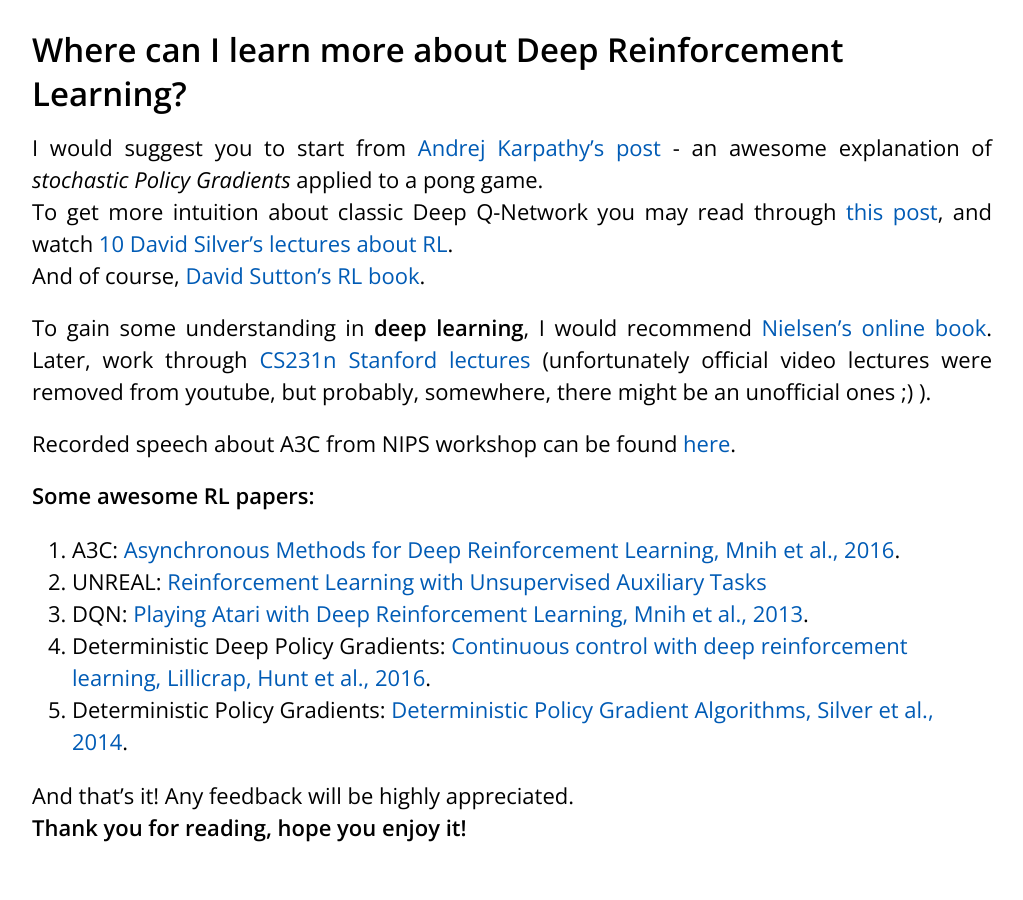
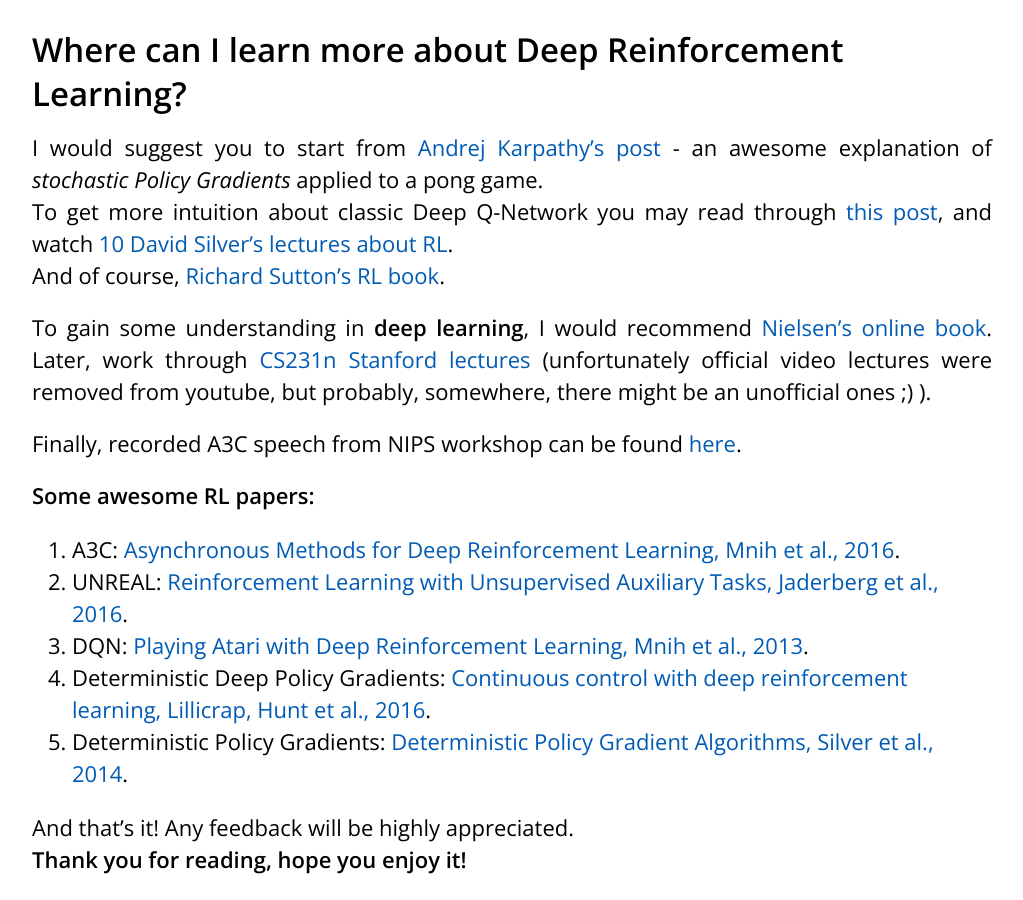
Before and after one commit to dbobrenko/dbobrenko.github.io, a Jekyll site: the page built from _posts/2016-11-03-async-deeprl.md, in a window 1280 px wide and 900 px high, scrolled down 12675 px. Shown: the whole window, without its empty margins (128-1151 px from the left). Built offline with Jekyll 4.4.1, drawn with Linux system fonts in a browser that asks for light colours; formulas are drawn with MathJax 3; comment, search, counter and statistics services are not loaded; some of the changed text lies outside the part shown.

Commit message:
Corrected some citing

```diff
--- a/_posts/2016-11-03-async-deeprl.md
+++ b/_posts/2016-11-03-async-deeprl.md
@@ -80,7 +80,7 @@
 {% include image.html
     img="/assets/posts/async-deeprl/onestep_alg.jpg"
     title="Asynchronous Q-Learning algorithm pseudo-code"
-    caption="Figure 2: Asynchronous Q-Learning algorithm pseudo-code (Mnih et al, 2016)."
+    caption="Figure 2: Asynchronous Q-Learning algorithm pseudo-code (Mnih et al., 2016)."
 %}
 
 ## Tips and Tricks
@@ -287,16 +287,16 @@
 
 I would suggest you to start from [Andrej Karpathy's post](http://karpathy.github.io/2016/05/31/rl/) - an awesome explanation of *stochastic Policy Gradients* applied to a pong game.
 To get more intuition about classic Deep Q-Network you may read through [this post](https://www.nervanasys.com/demystifying-deep-reinforcement-learning), and watch [10 David Silver's lectures about RL](http://www0.cs.ucl.ac.uk/staff/d.silver/web/Teaching.html).
-And of course, [David Sutton's RL book](https://webdocs.cs.ualberta.ca/~sutton/book/bookdraft2016sep.pdf).
+And of course, [Richard Sutton's RL book](https://webdocs.cs.ualberta.ca/~sutton/book/bookdraft2016sep.pdf).
 
 To gain some understanding in **deep learning**, I would recommend [Nielsen's online book](http://neuralnetworksanddeeplearning.com/). Later, work through [CS231n Stanford lectures](http://cs231n.github.io/) (unfortunately official video lectures were removed from youtube, but probably, somewhere, there might be an unofficial ones ;) ).
 
-Recorded speech about A3C from NIPS workshop can be found [here](https://youtu.be/9sx1_u2qVhQ).
+Finally, recorded A3C speech from NIPS workshop can be found [here](https://youtu.be/9sx1_u2qVhQ).
 
 **Some awesome RL papers:**
 
 1. A3C: [Asynchronous Methods for Deep Reinforcement Learning, Mnih et al., 2016](https://arxiv.org/abs/1602.01783).
-2. UNREAL: [Reinforcement Learning with Unsupervised Auxiliary Tasks](https://arxiv.org/pdf/1611.05397.pdf)
+2. UNREAL: [Reinforcement Learning with Unsupervised Auxiliary Tasks, Jaderberg et al., 2016](https://arxiv.org/pdf/1611.05397.pdf).
 3. DQN: [Playing Atari with Deep Reinforcement Learning, Mnih et al., 2013](http://arxiv.org/pdf/1312.5602v1.pdf).
 4. Deterministic Deep Policy Gradients: [Continuous control with deep reinforcement learning, Lillicrap, Hunt et al., 2016](http://arxiv.org/pdf/1509.02971v5.pdf).
 5. Deterministic Policy Gradients: [Deterministic Policy Gradient Algorithms, Silver et al., 2014](http://jmlr.org/proceedings/papers/v32/silver14.pdf).
```
